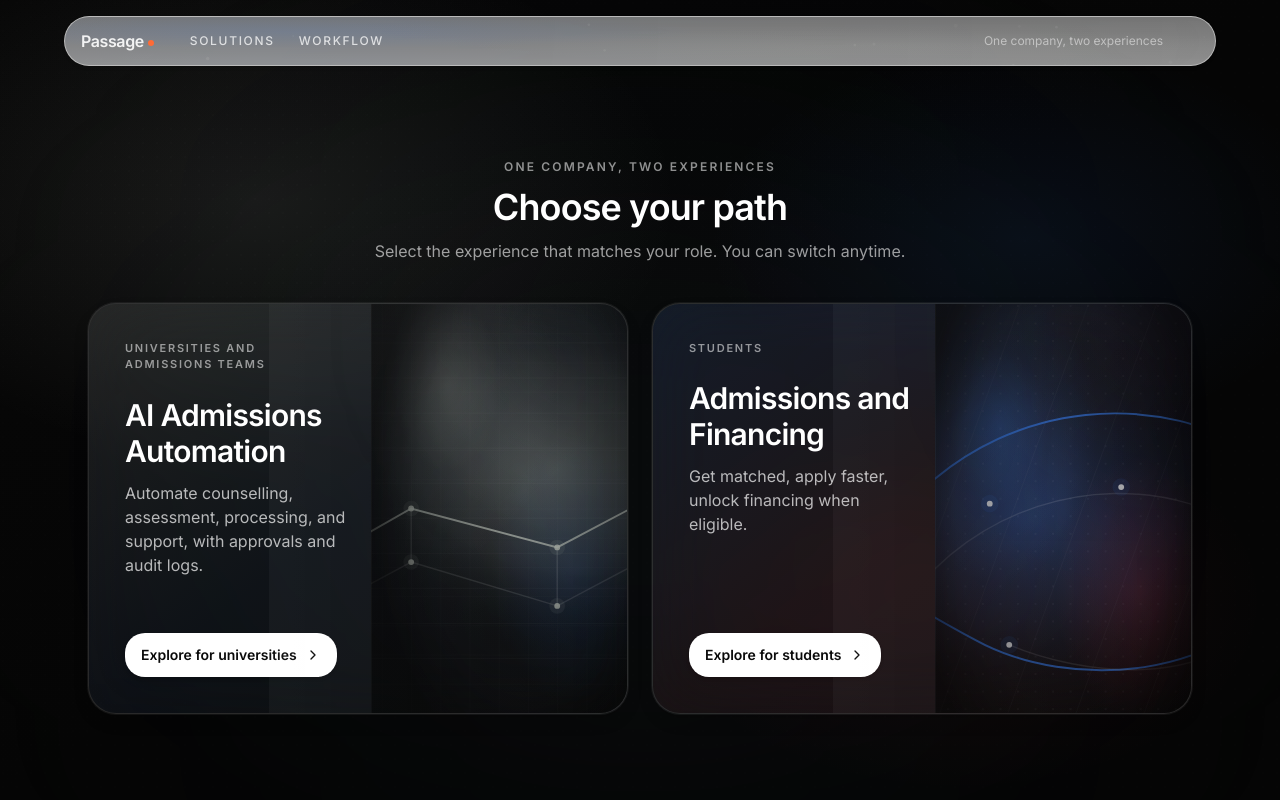
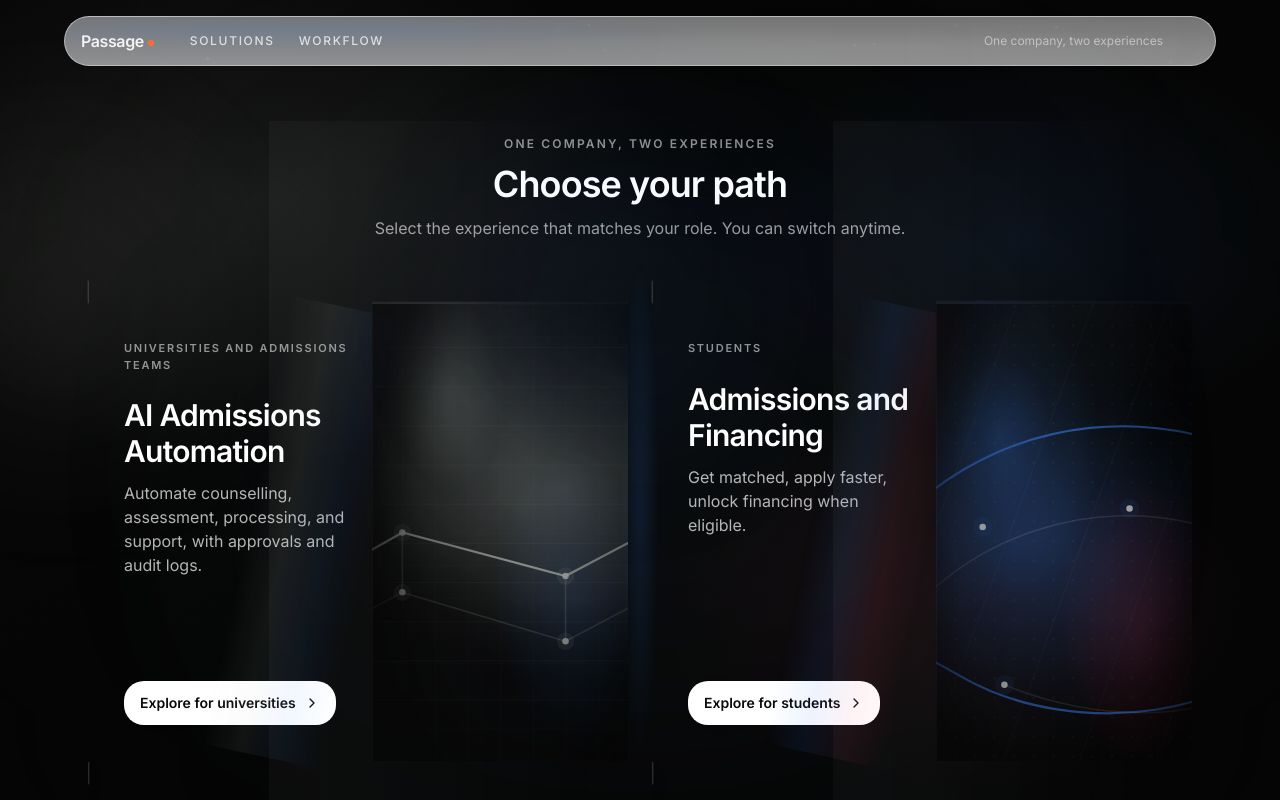
Before and after one commit to rayan-os/passage-ui-kit, a Next.js app: page / in a window 1280 px wide. Built offline with nearby package versions, Linux system fonts and the light colour scheme.

Commit message:
Add futuristic entrance animation to homepage
Co-authored-by: rayan <rayan@passage.com>

```diff
--- a/app/globals.css
+++ b/app/globals.css
@@ -481,6 +481,74 @@
   animation: glassShimmer 8s ease-in-out infinite;
 }
 
+/* ===========================================
+   PASSAGE HOMEPAGE ENTRANCE MOTION
+   Futuristic, minimal, reduced-motion friendly
+   =========================================== */
+
+@keyframes passagePortalIn {
+  0% {
+    opacity: 0;
+    transform: translateY(14px) scale(0.985);
+    filter: blur(6px);
+  }
+  100% {
+    opacity: 1;
+    transform: translateY(0) scale(1);
+    filter: blur(0px);
+  }
+}
+
+@keyframes passageSeamPulse {
+  0% {
+    opacity: 0;
+    transform: scaleY(0.55);
+  }
+  45% {
+    opacity: 1;
+    transform: scaleY(1);
+  }
+  100% {
+    opacity: 0.65;
+    transform: scaleY(0.92);
+  }
+}
+
+@keyframes passageSweep {
+  0% {
+    transform: translateX(-40%) translateY(0) rotate(12deg);
+    opacity: 0;
+  }
+  25% {
+    opacity: 0.85;
+  }
+  100% {
+    transform: translateX(140%) translateY(0) rotate(12deg);
+    opacity: 0;
+  }
+}
+
+@keyframes passageFloat {
+  0%, 100% {
+    transform: translateY(0);
+  }
+  50% {
+    transform: translateY(-6px);
+  }
+}
+
+@media (prefers-reduced-motion: reduce) {
+  .passage-portal-in,
+  .passage-seam-pulse,
+  .passage-sweep,
+  .passage-float {
+    animation: none !important;
+    transition: none !important;
+    filter: none !important;
+    transform: none !important;
+  }
+}
+
 /* Pulse animation for indicators */
 @keyframes pulse {
   0%, 100% {
--- a/components/passage/panel-visuals.tsx
+++ b/components/passage/panel-visuals.tsx
@@ -20,9 +20,13 @@ export function UniversityPanelVisual() {
   return (
     <div className="relative h-full w-full">
       {/* Base mesh */}
-      <div className="absolute inset-0 bg-[radial-gradient(60%_60%_at_30%_20%,rgba(197,204,195,0.35)_0%,rgba(197,204,195,0.08)_35%,transparent_70%),radial-gradient(55%_55%_at_80%_65%,rgba(59,130,246,0.18)_0%,transparent_60%),linear-gradient(135deg,rgba(255,255,255,0.06),transparent_55%)]" />
+      <div className="absolute inset-0 passage-float [animation:passageFloat_7s_ease-in-out_infinite] bg-[radial-gradient(60%_60%_at_30%_20%,rgba(197,204,195,0.35)_0%,rgba(197,204,195,0.08)_35%,transparent_70%),radial-gradient(55%_55%_at_80%_65%,rgba(59,130,246,0.18)_0%,transparent_60%),linear-gradient(135deg,rgba(255,255,255,0.06),transparent_55%)]" />
       {/* Shimmer line */}
       <div className="absolute inset-0 opacity-70 before:absolute before:inset-[-40%] before:bg-[linear-gradient(90deg,transparent,rgba(255,255,255,0.07),transparent)] before:bg-[length:200%_100%] before:animate-glass-shimmer" />
+      {/* Energy sweep */}
+      <div className="absolute inset-0 opacity-70 pointer-events-none">
+        <div className="absolute -left-1/2 top-0 h-full w-1/2 rotate-[12deg] bg-[linear-gradient(90deg,transparent,rgba(197,204,195,0.12),rgba(59,130,246,0.10),transparent)] passage-sweep [animation:passageSweep_1.6s_ease-out_0.35s_1]" />
+      </div>
 
       <div className="absolute inset-0">
         <Svg>
@@ -109,9 +113,13 @@ export function StudentPanelVisual() {
   return (
     <div className="relative h-full w-full">
       {/* Base mesh */}
-      <div className="absolute inset-0 bg-[radial-gradient(55%_55%_at_25%_30%,rgba(59,130,246,0.35)_0%,rgba(59,130,246,0.10)_35%,transparent_70%),radial-gradient(55%_55%_at_80%_70%,rgba(244,63,94,0.22)_0%,transparent_60%),linear-gradient(135deg,rgba(255,255,255,0.05),transparent_55%)]" />
+      <div className="absolute inset-0 passage-float [animation:passageFloat_7.5s_ease-in-out_infinite] bg-[radial-gradient(55%_55%_at_25%_30%,rgba(59,130,246,0.35)_0%,rgba(59,130,246,0.10)_35%,transparent_70%),radial-gradient(55%_55%_at_80%_70%,rgba(244,63,94,0.22)_0%,transparent_60%),linear-gradient(135deg,rgba(255,255,255,0.05),transparent_55%)]" />
       {/* Shimmer line */}
       <div className="absolute inset-0 opacity-70 before:absolute before:inset-[-40%] before:bg-[linear-gradient(90deg,transparent,rgba(255,255,255,0.07),transparent)] before:bg-[length:200%_100%] before:animate-glass-shimmer" />
+      {/* Energy sweep */}
+      <div className="absolute inset-0 opacity-70 pointer-events-none">
+        <div className="absolute -left-1/2 top-0 h-full w-1/2 rotate-[12deg] bg-[linear-gradient(90deg,transparent,rgba(59,130,246,0.14),rgba(244,63,94,0.10),transparent)] passage-sweep [animation:passageSweep_1.6s_ease-out_0.45s_1]" />
+      </div>
 
       <div className="absolute inset-0">
         <Svg>
--- a/components/passage/split-hero.tsx
+++ b/components/passage/split-hero.tsx
@@ -213,12 +213,22 @@ export function PassageSplitHero() {
   const reducedMotion = usePrefersReducedMotion()
   const { mode, setMode, hydrated } = usePassageMode()
 
+  const [entered, setEntered] = React.useState(false)
   const [hovered, setHovered] = React.useState<HoverState>(null)
   const [navigatingTo, setNavigatingTo] = React.useState<PassageMode | null>(
     null
   )
 
   const activeMode = hydrated ? mode : null
+
+  React.useEffect(() => {
+    if (reducedMotion) {
+      setEntered(true)
+      return
+    }
+    const id = window.requestAnimationFrame(() => setEntered(true))
+    return () => window.cancelAnimationFrame(id)
+  }, [reducedMotion])
 
   const onChoose = React.useCallback(
     (next: PassageMode) => {
@@ -248,8 +258,28 @@ export function PassageSplitHero() {
       {/* Subtle grain */}
       <div className="absolute inset-0 opacity-[0.06] mix-blend-overlay pointer-events-none bg-[radial-gradient(circle_at_20%_20%,white_1px,transparent_1px)] [background-size:14px_14px]" />
 
+      {/* Portal veil (entrance) */}
+      <div
+        className={cn(
+          "absolute inset-0 pointer-events-none",
+          "bg-[radial-gradient(60%_60%_at_50%_35%,rgba(255,255,255,0.05)_0%,rgba(0,0,0,0.55)_70%,rgba(0,0,0,0.85)_100%)]",
+          entered ? "opacity-0" : "opacity-100"
+        )}
+        style={{
+          transition: reducedMotion ? undefined : "opacity 650ms cubic-bezier(0.22, 1, 0.36, 1)",
+        }}
+        aria-hidden="true"
+      />
+
       <div className="relative z-10 mx-auto flex min-h-screen w-full max-w-6xl flex-col justify-center px-4 sm:px-6 pt-28 pb-10">
-        <div className="mb-8 sm:mb-10 text-center space-y-3">
+        <div
+          className={cn(
+            "mb-8 sm:mb-10 text-center space-y-3",
+            entered
+              ? "passage-portal-in [animation:passagePortalIn_700ms_cubic-bezier(0.22,1,0.36,1)_both]"
+              : "opacity-0"
+          )}
+        >
           <p className="text-xs font-semibold tracking-[0.18em] uppercase text-white/55">
             {passageHomeCopy.hero.kicker}
           </p>
@@ -283,7 +313,42 @@ export function PassageSplitHero() {
           )}
         </div>
 
+        <div className="relative">
+          {/* Central energy seam */}
+          <div
+            className={cn(
+              "pointer-events-none absolute left-1/2 top-1/2 hidden md:block -translate-x-1/2 -translate-y-1/2",
+              "h-[110%] w-px",
+              "bg-gradient-to-b from-transparent via-white/[0.16] to-transparent",
+              "shadow-[0_0_24px_rgba(59,130,246,0.18)]",
+              entered &&
+                "passage-seam-pulse [animation:passageSeamPulse_900ms_cubic-bezier(0.22,1,0.36,1)_both]"
+            )}
+            aria-hidden="true"
+          />
+          <div
+            className={cn(
+              "pointer-events-none absolute left-1/2 top-1/2 hidden md:block -translate-x-1/2 -translate-y-1/2",
+              "h-[110%] w-10",
+              "bg-[radial-gradient(closest-side,rgba(59,130,246,0.14),transparent)]",
+              entered ? "opacity-100" : "opacity-0"
+            )}
+            style={{
+              transition: reducedMotion ? undefined : "opacity 700ms ease-out",
+              transitionDelay: reducedMotion ? undefined : "120ms",
+            }}
+            aria-hidden="true"
+          />
+
           <div className="grid grid-cols-1 md:grid-cols-2 gap-4 sm:gap-6">
+            <div
+              className={cn(
+                entered
+                  ? "passage-portal-in [animation:passagePortalIn_800ms_cubic-bezier(0.22,1,0.36,1)_both]"
+                  : "opacity-0"
+              )}
+              style={{ animationDelay: reducedMotion ? undefined : "80ms" }}
+            >
               <ModePanel
                 mode="university"
                 hovered={hovered}
@@ -292,6 +357,15 @@ export function PassageSplitHero() {
                 setHovered={setHovered}
                 onChoose={onChoose}
               />
+            </div>
+            <div
+              className={cn(
+                entered
+                  ? "passage-portal-in [animation:passagePortalIn_800ms_cubic-bezier(0.22,1,0.36,1)_both]"
+                  : "opacity-0"
+              )}
+              style={{ animationDelay: reducedMotion ? undefined : "160ms" }}
+            >
               <ModePanel
                 mode="student"
                 hovered={hovered}
@@ -302,6 +376,8 @@ export function PassageSplitHero() {
               />
             </div>
           </div>
+        </div>
+      </div>
     </main>
   )
 }
```
Lines whose indentation alone changed are shown as unchanged.
